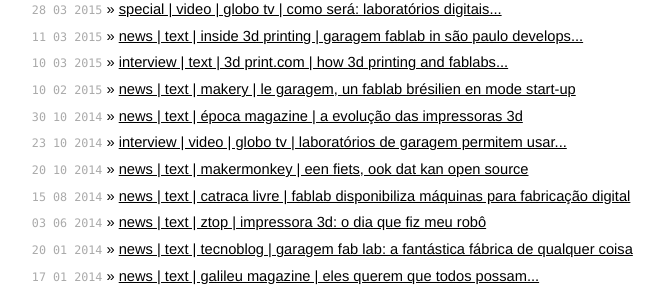
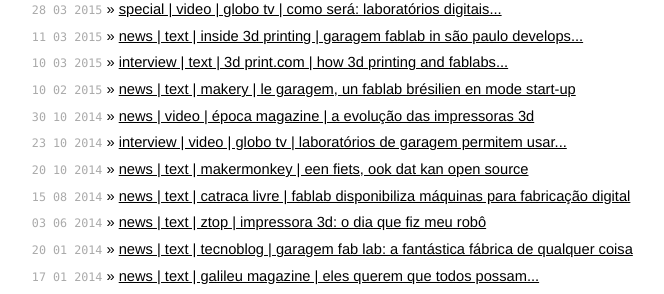
Before and after one commit to mojombo/mojombo.github.io, a Jekyll site: the page built from index.html, in a window 1280 px wide and 900 px high, scrolled down 960 px. Shown: the part 152-446 px from the top of the window, without its empty margins (300-964 px from the left). Built offline with Jekyll 4.4.1, drawn with Linux system fonts in a browser that asks for light colours.

Commit message:
Update index.html

```diff
--- a/index.html
+++ b/index.html
@@ -36,7 +36,7 @@
     <li><span>11 03 2015</span> &raquo; <a href="http://inside3dprinting.com/news/garagem-fablab-in-sao-paulo-develops-rich-ecosystem-full-of-innovators/28444">news | text | inside 3d printing | garagem fablab in são paulo develops...</a></li>
     <li><span>10 03 2015</span> &raquo; <a href="https://3dprint.com/44672/brazil-fab-labs-3d-printing">interview | text | 3d print.com | how 3d printing and fablabs...</a></li>
     <li><span>10 02 2015</span> &raquo; <a href="http://www.makery.info/2015/02/10/le-garagem-un-fablab-bresilien-en-mode-start-up">news | text | makery | le garagem, un fablab brésilien en mode start-up</a></li>
-    <li><span>30 10 2014</span> &raquo; <a href="http://epocanegocios.globo.com/Caminhos-para-o-futuro/Desenvolvimento/noticia/2014/09/revolucao-das-impressoras-3d.html">news | text | época magazine | a evolução das impressoras 3d</a></li>
+    <li><span>30 10 2014</span> &raquo; <a href="http://epocanegocios.globo.com/Caminhos-para-o-futuro/Desenvolvimento/noticia/2014/09/revolucao-das-impressoras-3d.html">news | video | época magazine | a evolução das impressoras 3d</a></li>
     <li><span>23 10 2014</span> &raquo; <a href="http://g1.globo.com/jornal-da-globo/noticia/2014/10/laboratorios-de-garagem-permite-usar-maquinas-como-impressoras-3d.html">interview | video | globo tv | laboratórios de garagem permitem usar...</a></li>
     <li><span>20 10 2014</span> &raquo; <a href="http://makermonkeys.com/2014/10/een-fiets-ook-dat-kan-open-source/">news | text | makermonkey | een fiets, ook dat kan open source</a></li>
     <li><span>15 08 2014</span> &raquo; <a href="https://queminova.catracalivre.com.br/inova/fablab-disponibiliza-maquinas-para-fabricacao-digital/">news | text | catraca livre | fablab disponibiliza máquinas para fabricação digital</a></li>
```
